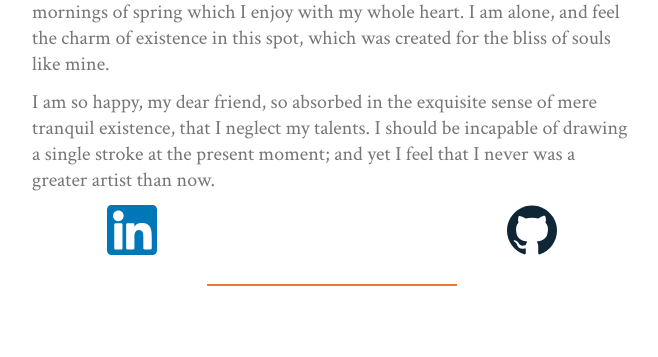
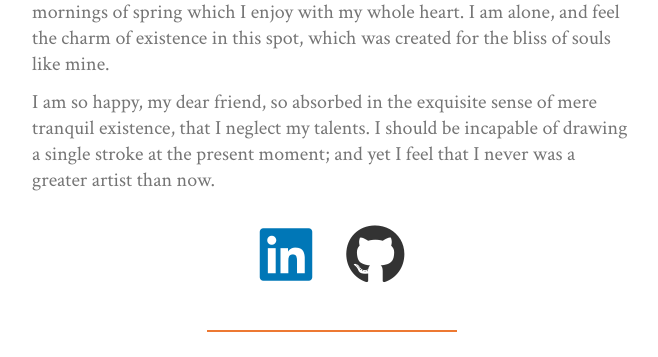
Before and after one commit to wictorstenseke/my-portfolio, a PHP site: page / in a window 1280 px wide. Shown: the part 2496-2853 px from the top of the page, without its empty margins (308-966 px from the left). Before the commit the page ends 2782 px from the top, so only its background shows below. Run offline with PHP 8.4, Linux system fonts and the light colour scheme; some libraries are stand-ins or nearby versions.

Commit message:
fixed social-icons once and for all - font awesome (L)

```diff
--- a/public_html/css/main.css
+++ b/public_html/css/main.css
@@ -1202,9 +1202,10 @@ p {
   line-height: 26px;
   font-weight: 300; }
 
-/* img
- * max-width: 100%
- * height: auto */
+img {
+  max-width: 100%;
+  height: auto; }
+
 .section-wrapper {
   max-width: 1200px;
   margin: 0 auto; }
@@ -1272,24 +1273,43 @@ p {
   margin: 0 auto 12px auto; }
 
 .social-icons {
+  padding: 10px;
   text-align: center;
-  margin: 5px 0; }
+  margin: 0 auto; }
 
-a {
-  text-decoration: none;
-  display: inline-block; }
-  a .social-icon {
-    height: 50px;
-    width: auto; }
-    a .social-icon .linkedin-icon-color {
-      fill: #0077B7; }
-    a .social-icon .github-icon-color {
-      fill: #0E2635; }
-  a .linkedin-icon:hover .linkedin-icon-color {
-    fill: #005c8e; }
-  a .github-icon:hover .github-icon-color {
-    fill: #1e5172; }
+.social-icon {
+  display: inline-block;
+  padding: 10px;
+  text-decoration: none; }
 
+.linkedin {
+  margin-right: 5px;
+  color: #0077B7; }
+  .linkedin:hover {
+    color: #005c8e; }
+
+.github {
+  margin-left: 5px;
+  color: #333; }
+  .github:hover {
+    color: #4078C0; }
+
+/* a
+ * text-decoration: none
+ * display: inline-block
+ * .social-icon
+ *   height: 50px
+ *   width: auto
+ *   .linkedin-icon-color
+ *     fill: #0077B7
+ *   .github-icon-color
+ *     fill: #0E2635
+ * .linkedin-icon:hover
+ *   .linkedin-icon-color
+ *     fill: darken(#0077b7, 8%)
+ * .github-icon:hover
+ *   .github-icon-color
+ *     fill: lighten(#0E2635, 15%) */
 .portfolio-wrapper {
   max-width: 1680px;
   margin: 0 auto; }
--- a/public_html/index.php
+++ b/public_html/index.php
@@ -8,6 +8,7 @@
   <link rel="stylesheet" href="css/main.css">
   <link href="https://fonts.googleapis.com/css?family=Lato:300,400,700,900" rel="stylesheet">
   <link href="https://fonts.googleapis.com/css?family=Crimson+Text" rel="stylesheet">
+  <script src="https://use.fontawesome.com/5cafce8111.js"></script>
 </head>
 <body>
 
@@ -39,6 +40,7 @@
               <span class="skill-tag first">Sketch</span>
               <span class="skill-tag first">Invisionapp</span>
               <span class="skill-tag first">HTML</span>
+              <span class="skill-tag first">PHP</span>
               <span class="skill-tag">Sass</span>
               <span class="skill-tag">Gulp</span>
               <span class="skill-tag">Laravel</span>
@@ -47,7 +49,7 @@
           </div>
         </div>
         <div class="pure-u-md-1-2 pure-u-1 project-image hogelid-image">
-          <img class="pure-img" src="img/hogelid3.png" alt="Bild på webbplats för bokning på Högelids Tennisklubb.">
+          <img src="img/hogelid3.png" alt="Bild på webbplats för bokning på Högelids Tennisklubb.">
         </div>
       </div>
 
@@ -100,51 +102,13 @@
       <img class="avatar" src="img/avatar.png">
       <p class="biography">A wonderful serenity has taken possession of my entire soul, like these sweet mornings of spring which I enjoy with my whole heart. I am alone, and feel the charm of existence in this spot, which was created for the bliss of souls like mine.</p>
       <p class="biography">I am so happy, my dear friend, so absorbed in the exquisite sense of mere tranquil existence, that I neglect my talents. I should be incapable of drawing a single stroke at the present moment; and yet I feel that I never was a greater artist than now.</p>
-      <div class="pure-g social-icons">
-        <div class="pure-u-1-2">
-          <!-- Icons made by Freepik from www.flaticon.com is licensed by CC 3.0 BY -->
-          <a href="https://se.linkedin.com/in/wictorstenseke" target="_blank">
-            <svg class="social-icon linkedin-icon" version="1.1" id="Layer_1" xmlns="http://www.w3.org/2000/svg" xmlns:xlink="http://www.w3.org/1999/xlink" x="0px" y="0px" viewBox="0 0 382 382" style="enable-background:new 0 0 382 382;" xml:space="preserve">
-              <path class="linkedin-icon-color" d="M347.445,0H34.555C15.471,0,0,15.471,0,34.555v312.889C0,366.529,15.471,382,34.555,382h312.889
-                C366.529,382,382,366.529,382,347.444V34.555C382,15.471,366.529,0,347.445,0z M118.207,329.844c0,5.554-4.502,10.056-10.056,10.056
-                H65.345c-5.554,0-10.056-4.502-10.056-10.056V150.403c0-5.554,4.502-10.056,10.056-10.056h42.806
-                c5.554,0,10.056,4.502,10.056,10.056V329.844z M86.748,123.432c-22.459,0-40.666-18.207-40.666-40.666S64.289,42.1,86.748,42.1
-                s40.666,18.207,40.666,40.666S109.208,123.432,86.748,123.432z M341.91,330.654c0,5.106-4.14,9.246-9.246,9.246H286.73
-                c-5.106,0-9.246-4.14-9.246-9.246v-84.168c0-12.556,3.683-55.021-32.813-55.021c-28.309,0-34.051,29.066-35.204,42.11v97.079
-                c0,5.106-4.139,9.246-9.246,9.246h-44.426c-5.106,0-9.246-4.14-9.246-9.246V149.593c0-5.106,4.14-9.246,9.246-9.246h44.426
-                c5.106,0,9.246,4.14,9.246,9.246v15.655c10.497-15.753,26.097-27.912,59.312-27.912c73.552,0,73.131,68.716,73.131,106.472
-                L341.91,330.654L341.91,330.654z"/>
-            </svg>
-          </a>
-        </div>
-        <div class="pure-u-1-2">
-          <!-- Icons made by Freepik from www.flaticon.com is licensed by CC 3.0 BY -->
-          <a href="https://github.com/wictorstenseke" target="_blank">
-            <svg class="social-icon github-icon" version="1.1" id="Capa_1" xmlns="http://www.w3.org/2000/svg" xmlns:xlink="http://www.w3.org/1999/xlink" x="0px" y="0px" width="438.549px" height="438.549px" viewBox="0 0 438.549 438.549" style="enable-background:new 0 0 438.549 438.549;"
-               xml:space="preserve">
-              <path class="github-icon-color" d="M409.132,114.573c-19.608-33.596-46.205-60.194-79.798-79.8C295.736,15.166,259.057,5.365,219.271,5.365
-                c-39.781,0-76.472,9.804-110.063,29.408c-33.596,19.605-60.192,46.204-79.8,79.8C9.803,148.168,0,184.854,0,224.63
-                c0,47.78,13.94,90.745,41.827,128.906c27.884,38.164,63.906,64.572,108.063,79.227c5.14,0.954,8.945,0.283,11.419-1.996
-                c2.475-2.282,3.711-5.14,3.711-8.562c0-0.571-0.049-5.708-0.144-15.417c-0.098-9.709-0.144-18.179-0.144-25.406l-6.567,1.136
-                c-4.187,0.767-9.469,1.092-15.846,1c-6.374-0.089-12.991-0.757-19.842-1.999c-6.854-1.231-13.229-4.086-19.13-8.559
-                c-5.898-4.473-10.085-10.328-12.56-17.556l-2.855-6.57c-1.903-4.374-4.899-9.233-8.992-14.559
-                c-4.093-5.331-8.232-8.945-12.419-10.848l-1.999-1.431c-1.332-0.951-2.568-2.098-3.711-3.429c-1.142-1.331-1.997-2.663-2.568-3.997
-                c-0.572-1.335-0.098-2.43,1.427-3.289c1.525-0.859,4.281-1.276,8.28-1.276l5.708,0.853c3.807,0.763,8.516,3.042,14.133,6.851
-                c5.614,3.806,10.229,8.754,13.846,14.842c4.38,7.806,9.657,13.754,15.846,17.847c6.184,4.093,12.419,6.136,18.699,6.136
-                c6.28,0,11.704-0.476,16.274-1.423c4.565-0.952,8.848-2.383,12.847-4.285c1.713-12.758,6.377-22.559,13.988-29.41
-                c-10.848-1.14-20.601-2.857-29.264-5.14c-8.658-2.286-17.605-5.996-26.835-11.14c-9.235-5.137-16.896-11.516-22.985-19.126
-                c-6.09-7.614-11.088-17.61-14.987-29.979c-3.901-12.374-5.852-26.648-5.852-42.826c0-23.035,7.52-42.637,22.557-58.817
-                c-7.044-17.318-6.379-36.732,1.997-58.24c5.52-1.715,13.706-0.428,24.554,3.853c10.85,4.283,18.794,7.952,23.84,10.994
-                c5.046,3.041,9.089,5.618,12.135,7.708c17.705-4.947,35.976-7.421,54.818-7.421s37.117,2.474,54.823,7.421l10.849-6.849
-                c7.419-4.57,16.18-8.758,26.262-12.565c10.088-3.805,17.802-4.853,23.134-3.138c8.562,21.509,9.325,40.922,2.279,58.24
-                c15.036,16.18,22.559,35.787,22.559,58.817c0,16.178-1.958,30.497-5.853,42.966c-3.9,12.471-8.941,22.457-15.125,29.979
-                c-6.191,7.521-13.901,13.85-23.131,18.986c-9.232,5.14-18.182,8.85-26.84,11.136c-8.662,2.286-18.415,4.004-29.263,5.146
-                c9.894,8.562,14.842,22.077,14.842,40.539v60.237c0,3.422,1.19,6.279,3.572,8.562c2.379,2.279,6.136,2.95,11.276,1.995
-                c44.163-14.653,80.185-41.062,108.068-79.226c27.88-38.161,41.825-81.126,41.825-128.906
-                C438.536,184.851,428.728,148.168,409.132,114.573z"/>
-            </svg>
-          </a>
-        </div>
+      <div class="social-icons">
+        <a class="social-icon linkedin" href="https://se.linkedin.com/in/wictorstenseke" target="_blank">
+          <i class="fa fa-linkedin-square fa-3x" aria-hidden="true"></i>
+        </a>
+        <a class="social-icon github" href="https://github.com/wictorstenseke" target="_blank">
+          <i class="fa fa-github fa-3x" aria-hidden="true"></i>
+        </a>
       </div>
     </div>
   </section>
--- a/sass/1-base/_basestyle.sass
+++ b/sass/1-base/_basestyle.sass
@@ -17,9 +17,9 @@ p
   line-height: 26px
   font-weight: 300
 
-/* img
+img
   max-width: 100%
-  height: auto */
+  height: auto
 
 .section-wrapper
   max-width: 1200px
```
Also changed, not shown: sass/2-sections/_about.sass (+22 -3 lines), public_html/img/linkedin.svg.
